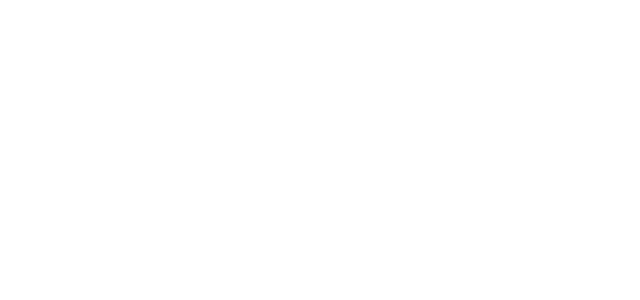
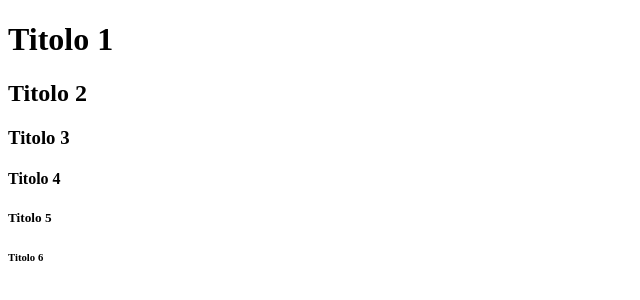
Before and after one commit to TizianoN/html-intro, a plain HTML site: page index.html in a window 1280 px wide. Shown: the whole page, without its empty margins (0-640 px from the left). Drawn offline with Linux system fonts and the light colour scheme.

Commit message:
add headings

```diff
--- a/index.html
+++ b/index.html
@@ -5,5 +5,12 @@
     <meta name="viewport" content="width=device-width, initial-scale=1.0" />
     <title>Intro HTML</title>
   </head>
-  <body></body>
+  <body>
+    <h1>Titolo 1</h1>
+    <h2>Titolo 2</h2>
+    <h3>Titolo 3</h3>
+    <h4>Titolo 4</h4>
+    <h5>Titolo 5</h5>
+    <h6>Titolo 6</h6>
+  </body>
 </html>
```
